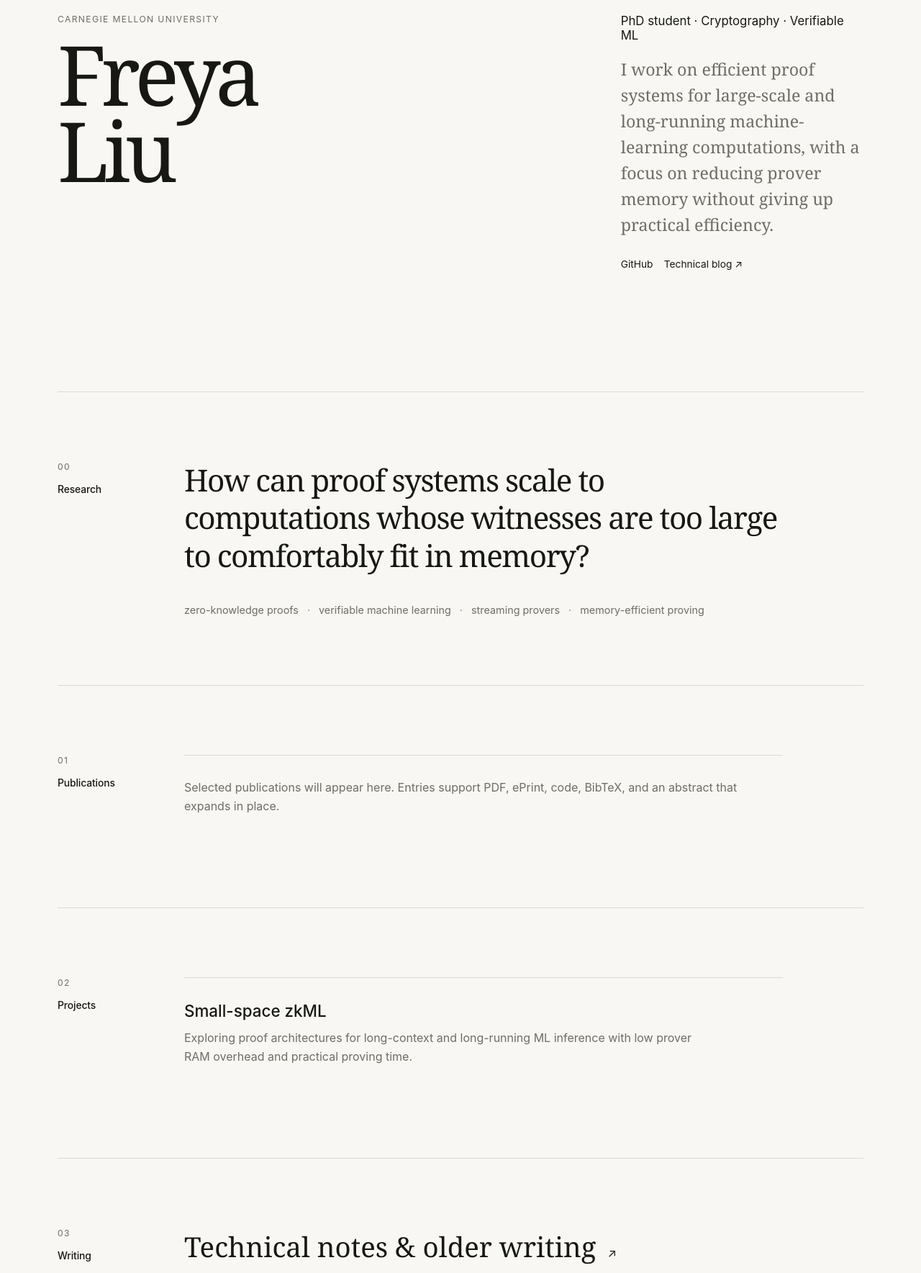
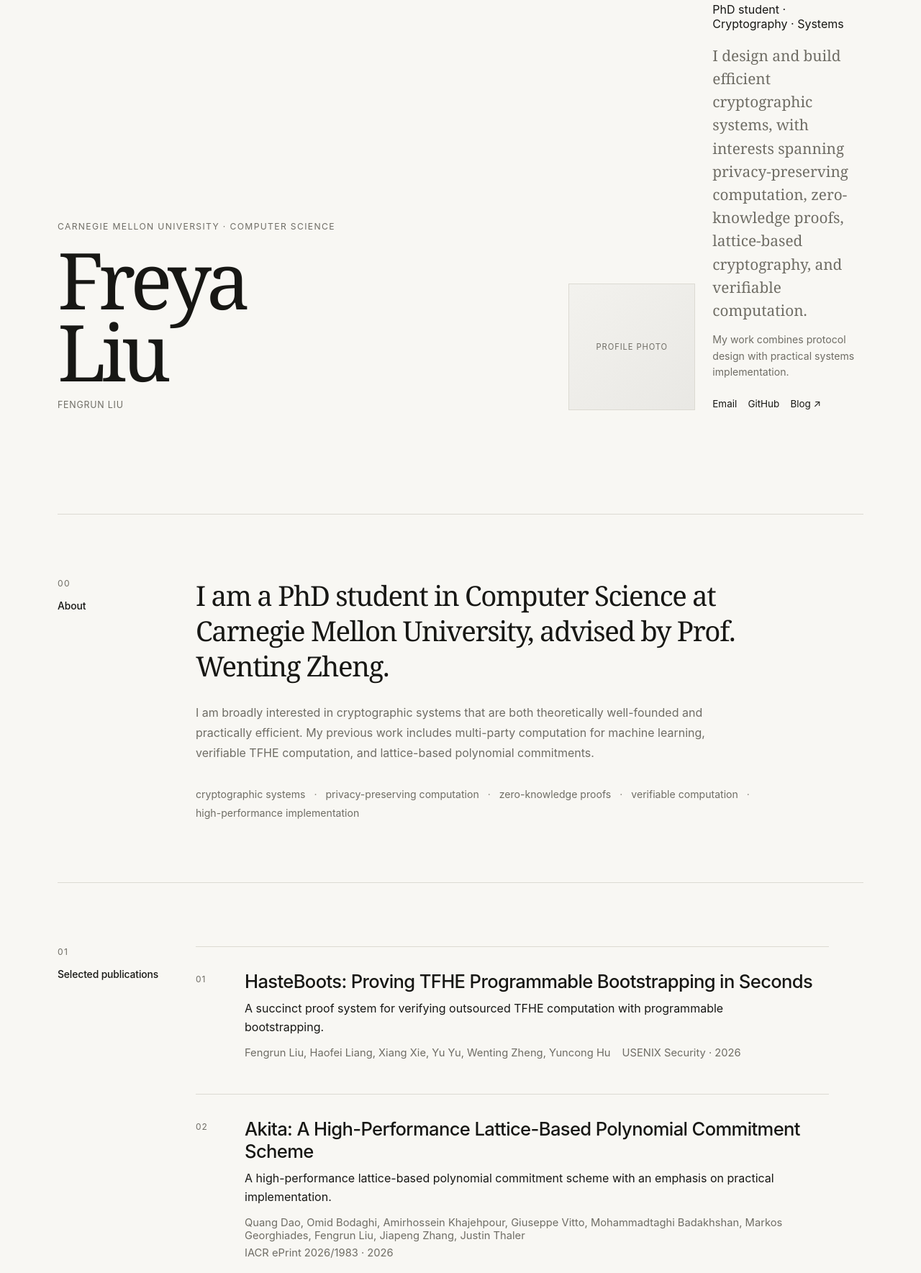
Before and after one commit to f7ed/f7ed.github.io, an Astro site: page / in a window 1280 px wide. Shown: the part 214-1983 px from the top of the page at 72% size. Built offline with nearby package versions, Linux system fonts and the light colour scheme; Astro itself is replaced by a stand-in of ours.

Commit message:
Refocus homepage for internship profile and add portrait layout

```diff
--- a/src/data/publications.ts
+++ b/src/data/publications.ts
@@ -13,15 +13,32 @@
   links?: PublicationLink[];
 };
 
-// Add real publications here. The page renders this list automatically.
-// Example:
-// {
-//   title: 'Paper title',
-//   authors: 'Freya Liu, Coauthor',
-//   venue: 'Conference',
-//   year: 2027,
-//   blurb: 'One sentence explaining the contribution.',
-//   abstract: 'Full abstract...',
-//   links: [{ label: 'ePrint', href: 'https://eprint.iacr.org/...' }]
-// }
-export const publications: Publication[] = [];
+export const publications: Publication[] = [
+  {
+    title: 'HasteBoots: Proving TFHE Programmable Bootstrapping in Seconds',
+    authors: 'Fengrun Liu, Haofei Liang, Xiang Xie, Yu Yu, Wenting Zheng, Yuncong Hu',
+    venue: 'USENIX Security',
+    year: 2026,
+    blurb: 'A succinct proof system for verifying outsourced TFHE computation with programmable bootstrapping.'
+  },
+  {
+    title: 'Akita: A High-Performance Lattice-Based Polynomial Commitment Scheme',
+    authors: 'Quang Dao, Omid Bodaghi, Amirhossein Khajehpour, Giuseppe Vitto, Mohammadtaghi Badakhshan, Markos Georghiades, Fengrun Liu, Jiapeng Zhang, Justin Thaler',
+    venue: 'IACR ePrint 2026/1983',
+    year: 2026,
+    blurb: 'A high-performance lattice-based polynomial commitment scheme with an emphasis on practical implementation.'
+  },
+  {
+    title: 'Scalable Multi-Party Computation Protocols for Machine Learning in the Honest-Majority Setting',
+    authors: 'Fengrun Liu, Xiang Xie, Yu Yu',
+    venue: 'USENIX Security',
+    year: 2024,
+    blurb: 'Scalable secure computation protocols for privacy-preserving machine-learning inference.'
+  },
+  {
+    title: 'Edabits Generation with Quasi-Linear Communication Complexity',
+    authors: 'Alexander Bienstock, Daniel Escudero, Qijia Fan, Fengrun Liu, Yifan Song',
+    venue: 'In submission',
+    year: 2026
+  }
+];
--- a/src/pages/index.astro
+++ b/src/pages/index.astro
@@ -13,9 +13,9 @@
     <meta name="viewport" content="width=device-width" />
     <meta
       name="description"
-      content="Freya Liu — PhD student at Carnegie Mellon University working on cryptography, zero-knowledge proofs, and verifiable machine learning."
+      content="Freya Liu — PhD student in Computer Science at Carnegie Mellon University working on cryptography, privacy-preserving systems, and verifiable computation."
     />
-    <title>Freya Liu · Cryptography & Verifiable ML</title>
+    <title>Freya Liu · Cryptography & Systems</title>
     <link rel="icon" type="image/svg+xml" href="/favicon.svg" />
   </head>
   <body>
@@ -23,48 +23,66 @@
       <header class="site-header">
         <a class="wordmark" href="/">FL</a>
         <nav aria-label="Primary navigation">
-          <a href="#research">Research</a>
+          <a href="#about">About</a>
           <a href="#publications">Publications</a>
-          <a href="#projects">Projects</a>
+          <a href="#experience">Experience</a>
           <a href="https://f7ed.github.io/blog/">Blog ↗</a>
         </nav>
       </header>
 
       <main>
         <section class="hero" aria-labelledby="page-title">
-          <div>
-            <p class="eyebrow">Carnegie Mellon University</p>
+          <div class="hero-main">
+            <p class="eyebrow">Carnegie Mellon University · Computer Science</p>
             <h1 id="page-title">Freya<br />Liu</h1>
+            <p class="full-name">Fengrun Liu</p>
+          </div>
+
+          <div class="hero-side">
+            <div class="portrait-frame" aria-label="Profile photo preview area">
+              <span>profile photo</span>
             </div>
             <div class="hero-copy">
-            <p class="role">PhD student · Cryptography · Verifiable ML</p>
+              <p class="role">PhD student · Cryptography · Systems</p>
               <p class="intro">
-              I work on efficient proof systems for large-scale and long-running
-              machine-learning computations, with a focus on reducing prover memory
-              without giving up practical efficiency.
+                I design and build efficient cryptographic systems, with interests
+                spanning privacy-preserving computation, zero-knowledge proofs,
+                lattice-based cryptography, and verifiable computation.
+              </p>
+              <p class="intro secondary">
+                My work combines protocol design with practical systems implementation.
               </p>
               <div class="links">
+                <a class="inline-link" href="mailto:freya@cmu.edu">Email</a>
                 <a class="inline-link" href="https://github.com/f7ed" target="_blank" rel="noreferrer">GitHub</a>
-              <a class="inline-link" href="https://f7ed.github.io/blog/">Technical blog ↗</a>
+                <a class="inline-link" href="https://f7ed.github.io/blog/">Blog ↗</a>
+              </div>
             </div>
           </div>
         </section>
 
-        <section class="section" id="research">
+        <section class="section" id="about">
           <div class="section-label">
             <p class="section-index">00</p>
-            <h2>Research</h2>
+            <h2>About</h2>
           </div>
           <div class="section-body">
             <p class="lead">
-              How can proof systems scale to computations whose witnesses are too
-              large to comfortably fit in memory?
+              I am a PhD student in Computer Science at Carnegie Mellon University,
+              advised by Prof. Wenting Zheng.
+            </p>
+            <p class="body-copy">
+              I am broadly interested in cryptographic systems that are both
+              theoretically well-founded and practically efficient. My previous work
+              includes multi-party computation for machine learning, verifiable TFHE
+              computation, and lattice-based polynomial commitments.
             </p>
             <div class="focus-list" aria-label="Research interests">
+              <span>cryptographic systems</span>
+              <span>privacy-preserving computation</span>
               <span>zero-knowledge proofs</span>
-              <span>verifiable machine learning</span>
-              <span>streaming provers</span>
-              <span>memory-efficient proving</span>
+              <span>verifiable computation</span>
+              <span>high-performance implementation</span>
             </div>
           </div>
         </section>
@@ -72,60 +90,91 @@
         <section class="section" id="publications">
           <div class="section-label">
             <p class="section-index">01</p>
-            <h2>Publications</h2>
+            <h2>Selected publications</h2>
           </div>
           <div class="section-body">
-            {publications.length > 0 ? (
-              publications.map((publication, index) => (
+            {publications.map((publication, index) => (
               <Publication publication={publication} index={index} />
-              ))
-            ) : (
-              <p class="empty-state">
-                Selected publications will appear here. Entries support PDF, ePrint,
-                code, BibTeX, and an abstract that expands in place.
+            ))}
+            <p class="section-note">
+              PDF, code, ePrint, BibTeX, and expandable abstracts can be added to each entry.
             </p>
-            )}
           </div>
         </section>
 
-        <section class="section" id="projects">
+        <section class="section" id="experience">
           <div class="section-label">
             <p class="section-index">02</p>
-            <h2>Projects</h2>
+            <h2>Experience</h2>
           </div>
           <div class="section-body">
-            <article class="project">
-              <h3>Small-space zkML</h3>
+            <article class="experience-item">
+              <div class="experience-heading">
+                <h3>LayerZero</h3>
+                <span>Cryptography Intern · Summer 2026</span>
+              </div>
               <p>
-                Exploring proof architectures for long-context and long-running ML
-                inference with low prover RAM overhead and practical proving time.
+                Contributed to Akita, a high-performance lattice-based polynomial
+                commitment scheme, with a focus on GPU-friendly protocol design,
+                verifier optimization, and implementation documentation.
+              </p>
+            </article>
+
+            <article class="experience-item">
+              <div class="experience-heading">
+                <h3>HasteBoots</h3>
+                <span>Research · 2024–2025</span>
+              </div>
+              <p>
+                Led protocol design and implementation of a succinct proof system for
+                verifying TFHE programmable bootstrapping, including PIOPs for
+                negacyclic NTT and batched arithmetic over quotient rings.
+              </p>
+            </article>
+
+            <article class="experience-item">
+              <div class="experience-heading">
+                <h3>Privacy-Preserving ML</h3>
+                <span>Research · 2023</span>
+              </div>
+              <p>
+                Designed and implemented scalable MPC protocols for private neural-network
+                inference and evaluated a 15.4k-line C++ framework across 3–63 parties.
               </p>
             </article>
           </div>
         </section>
 
+        <section class="section" id="education">
+          <div class="section-label">
+            <p class="section-index">03</p>
+            <h2>Education</h2>
+          </div>
+          <div class="section-body education-list">
+            <div>
+              <strong>Carnegie Mellon University</strong>
+              <span>PhD student in Computer Science · 2025–present</span>
+            </div>
+            <div>
+              <strong>University of Science and Technology of China</strong>
+              <span>M.Eng. in Cyberspace Security · 2022–2025</span>
+            </div>
+            <div>
+              <strong>University of Electronic Science and Technology of China</strong>
+              <span>B.Eng. in Software Engineering · 2018–2022</span>
+            </div>
+          </div>
+        </section>
+
         <section class="section" id="writing">
           <div class="section-label">
-            <p class="section-index">03</p>
+            <p class="section-index">04</p>
             <h2>Writing</h2>
           </div>
           <div class="section-body">
             <a class="writing-link" href="https://f7ed.github.io/blog/">
               Technical notes & older writing <span aria-hidden="true">↗</span>
             </a>
-          </div>
-        </section>
-
-        <section class="section" id="contact">
-          <div class="section-label">
-            <p class="section-index">04</p>
-            <h2>Contact</h2>
-          </div>
-          <div class="section-body">
-            <p class="lead">The best place to follow my public work is GitHub.</p>
-            <div class="links">
-              <a class="inline-link" href="https://github.com/f7ed" target="_blank" rel="noreferrer">github.com/f7ed ↗</a>
-            </div>
           </div>
         </section>
       </main>
--- a/src/styles/global.css
+++ b/src/styles/global.css
@@ -4,7 +4,6 @@
   --muted: #6f6d65;
   --line: #dcdad2;
   --line-dark: #8b887f;
-  --accent: #171714;
   font-family: Inter, ui-sans-serif, -apple-system, BlinkMacSystemFont, "Segoe UI", sans-serif;
   color: var(--text);
   background: var(--bg);
@@ -12,9 +11,7 @@
   text-rendering: optimizeLegibility;
 }
 
-* {
-  box-sizing: border-box;
-}
+* { box-sizing: border-box; }
 
 html {
   scroll-behavior: smooth;
@@ -27,13 +24,8 @@
   color: var(--text);
 }
 
-a {
-  color: inherit;
-}
-
-::selection {
-  background: #dedbd1;
-}
+a { color: inherit; }
+::selection { background: #dedbd1; }
 
 .shell {
   width: min(1120px, calc(100% - 3rem));
@@ -72,10 +64,14 @@
 
 .hero {
   display: grid;
-  grid-template-columns: minmax(0, 1fr) minmax(16rem, 0.48fr);
+  grid-template-columns: minmax(0, 1fr) minmax(20rem, 0.65fr);
   gap: 5rem;
-  padding: 9rem 0 10rem;
+  padding: 8rem 0 9rem;
   border-bottom: 1px solid var(--line);
+}
+
+.hero-main {
+  align-self: end;
 }
 
 .eyebrow,
@@ -90,20 +86,55 @@
 h1 {
   margin: 0;
   font-family: Georgia, "Times New Roman", serif;
-  font-size: clamp(3.9rem, 9vw, 8.6rem);
+  font-size: clamp(4rem, 8.5vw, 8rem);
   font-weight: 400;
   line-height: 0.92;
   letter-spacing: -0.065em;
 }
 
+.full-name {
+  margin: 1rem 0 0;
+  color: var(--muted);
+  font-size: 0.78rem;
+  letter-spacing: 0.06em;
+  text-transform: uppercase;
+}
+
+.hero-side {
+  display: grid;
+  grid-template-columns: minmax(8.5rem, 11rem) 1fr;
+  gap: 1.5rem;
+  align-items: end;
+}
+
+.portrait-frame {
+  aspect-ratio: 1 / 1;
+  border: 1px solid var(--line);
+  display: grid;
+  place-items: center;
+  overflow: hidden;
+  background:
+    linear-gradient(135deg, rgba(23,23,20,0.025), rgba(23,23,20,0.065));
+  color: var(--muted);
+  font-size: 0.7rem;
+  letter-spacing: 0.08em;
+  text-transform: uppercase;
+}
+
+.portrait-frame img {
+  width: 100%;
+  height: 100%;
+  object-fit: cover;
+  object-position: center 32%;
+}
+
 .hero-copy {
   align-self: end;
-  padding-bottom: 0.5rem;
 }
 
 .role {
-  margin: 0 0 1.25rem;
-  font-size: 1.05rem;
+  margin: 0 0 1.1rem;
+  font-size: 1rem;
 }
 
 .intro {
@@ -111,23 +142,30 @@
   max-width: 34rem;
   color: var(--muted);
   font-family: Georgia, "Times New Roman", serif;
-  font-size: clamp(1.15rem, 2vw, 1.45rem);
+  font-size: clamp(1.08rem, 1.7vw, 1.3rem);
   line-height: 1.55;
+}
+
+.intro.secondary {
+  margin-top: 0.85rem;
+  font-family: Inter, ui-sans-serif, sans-serif;
+  font-size: 0.88rem;
+  line-height: 1.6;
 }
 
 .links {
   display: flex;
   flex-wrap: wrap;
   gap: 0.95rem;
-  margin-top: 1.75rem;
-  font-size: 0.86rem;
+  margin-top: 1.5rem;
+  font-size: 0.84rem;
 }
 
 .section {
   display: grid;
-  grid-template-columns: 9rem minmax(0, 1fr);
+  grid-template-columns: 10rem minmax(0, 1fr);
   gap: 2rem;
-  padding: 6rem 0;
+  padding: 5.5rem 0;
   border-bottom: 1px solid var(--line);
 }
 
@@ -145,24 +183,31 @@
 }
 
 .section-body {
-  max-width: 52rem;
+  max-width: 55rem;
 }
 
 .lead {
   margin: 0;
   font-family: Georgia, "Times New Roman", serif;
-  font-size: clamp(1.75rem, 3.3vw, 3rem);
-  line-height: 1.25;
+  font-size: clamp(1.6rem, 3vw, 2.65rem);
+  line-height: 1.28;
   letter-spacing: -0.035em;
+}
+
+.body-copy {
+  margin: 1.6rem 0 0;
+  max-width: 48rem;
+  color: var(--muted);
+  line-height: 1.75;
 }
 
 .focus-list {
   display: flex;
   flex-wrap: wrap;
   gap: 0.55rem 0.75rem;
-  margin-top: 2.5rem;
+  margin-top: 2.2rem;
   color: var(--muted);
-  font-size: 0.9rem;
+  font-size: 0.88rem;
 }
 
 .focus-list span:not(:last-child)::after {
@@ -171,30 +216,63 @@
   color: var(--line-dark);
 }
 
-.empty-state {
-  margin: 0;
-  padding: 2rem 0;
-  border-top: 1px solid var(--line);
+.section-note {
+  margin: 1.3rem 0 0;
   color: var(--muted);
-  line-height: 1.6;
+  font-size: 0.76rem;
 }
 
-.project {
+.experience-item {
   padding: 2rem 0;
   border-top: 1px solid var(--line);
 }
 
-.project h3 {
-  margin: 0 0 0.65rem;
-  font-size: 1.4rem;
+.experience-heading {
+  display: flex;
+  justify-content: space-between;
+  gap: 1.5rem;
+  align-items: baseline;
+}
+
+.experience-heading h3 {
+  margin: 0;
+  font-size: 1.35rem;
   font-weight: 520;
 }
 
-.project p {
-  margin: 0;
-  max-width: 45rem;
+.experience-heading span {
   color: var(--muted);
-  line-height: 1.65;
+  font-size: 0.82rem;
+  white-space: nowrap;
+}
+
+.experience-item p {
+  margin: 0.75rem 0 0;
+  max-width: 48rem;
+  color: var(--muted);
+  line-height: 1.7;
+}
+
+.education-list {
+  display: grid;
+}
+
+.education-list > div {
+  display: grid;
+  grid-template-columns: minmax(15rem, 1fr) auto;
+  gap: 1rem;
+  padding: 1.35rem 0;
+  border-top: 1px solid var(--line);
+}
+
+.education-list strong {
+  font-weight: 520;
+}
+
+.education-list span {
+  color: var(--muted);
+  font-size: 0.86rem;
+  text-align: right;
 }
 
 .writing-link {
@@ -230,7 +308,18 @@
   border-bottom: 1px solid var(--line-dark);
 }
 
-@media (max-width: 780px) {
+@media (max-width: 900px) {
+  .hero {
+    grid-template-columns: 1fr;
+    gap: 3.5rem;
+  }
+
+  .hero-side {
+    grid-template-columns: 9rem minmax(0, 1fr);
+  }
+}
+
+@media (max-width: 700px) {
   .shell {
     width: min(100% - 2rem, 1120px);
   }
@@ -239,26 +328,48 @@
     padding: 1.5rem 0;
   }
 
-  nav a:nth-child(2) {
+  nav a:nth-child(1),
+  nav a:nth-child(3) {
     display: none;
   }
 
   .hero {
-    grid-template-columns: 1fr;
-    gap: 3rem;
-    padding: 6rem 0 6.5rem;
+    padding: 5rem 0 5.5rem;
+  }
+
+  .hero-side {
+    grid-template-columns: 7rem minmax(0, 1fr);
+    gap: 1rem;
   }
 
   .section {
     grid-template-columns: 1fr;
     gap: 2rem;
-    padding: 4.5rem 0;
+    padding: 4.25rem 0;
   }
 
   .section-label {
     position: static;
   }
 
+  .experience-heading {
+    display: block;
+  }
+
+  .experience-heading span {
+    display: block;
+    margin-top: 0.35rem;
+  }
+
+  .education-list > div {
+    grid-template-columns: 1fr;
+    gap: 0.35rem;
+  }
+
+  .education-list span {
+    text-align: left;
+  }
+
   footer {
     flex-direction: column;
   }
```
Lines whose indentation alone changed are shown as unchanged.
